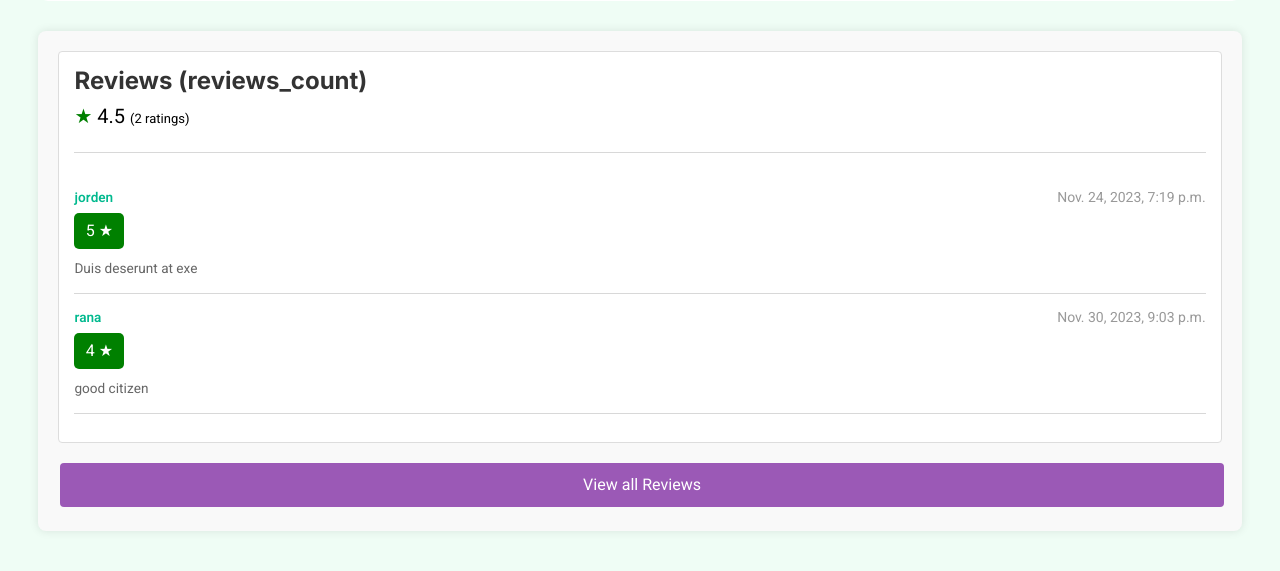
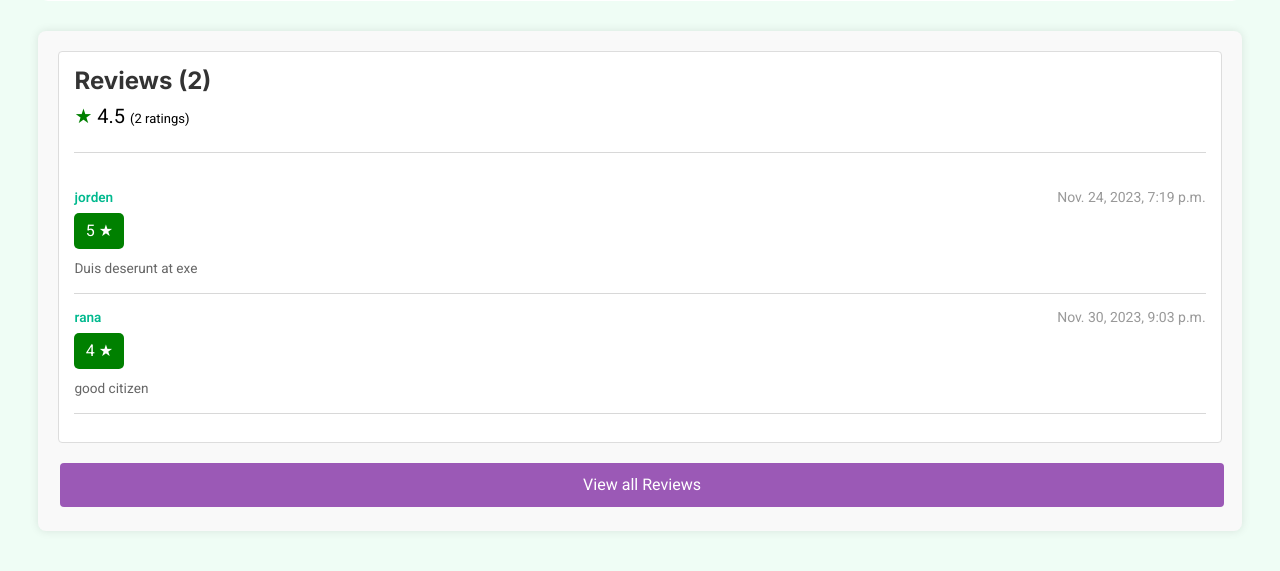
Before and after one commit to malikhunain/Smart-Dormitory, a Django app: page /properties/1/ in a window 1280 px wide. Shown: the part 1705-2276 px from the top of the page. Run offline with Django 4.2, Linux system fonts and the light colour scheme; data comes from the database, SQL or seed files in the repository; some libraries are stand-ins or nearby versions.

Commit message:
bug fix for romm_count

```diff
--- a/smart_dormitory/student/templates/student/property_detail.html
+++ b/smart_dormitory/student/templates/student/property_detail.html
@@ -10,7 +10,7 @@
   <div class="left">
     <div class="header">
       <div class="card-header">
-        <div class="breadcrumbs">United Kingdom / England / Birmingham</div>
+        <div class="breadcrumbs">Pakistan / Punjab / Lahore</div>
 
         <div class="image-gallery">
           <div class="main-image">
@@ -65,7 +65,7 @@
   </div>
   <div class="right">
     <div class="property-rating">
-      <div class="rating-stars">★ 5.0 (8+ reviews)</div>
+      <div class="rating-stars">★ {{student_total_rating_property}} ({{reviews.count}} reviews)</div>
       <hr>
     </div>
     <div class="property-price">
@@ -85,7 +85,7 @@
 <!--Rooms-->
 <div class="rooms">
   <div class="header">
-    <h5>Rooms ()</h5>
+    <h5>Rooms ({{rooms_count}})</h5>
     <hr>
     <div class="filters">
         <select name="stayDuration" id="stayDuration">
@@ -161,7 +161,7 @@
 
 <div class="review-container">
   <div class="review">
-      <h1>Reviews (reviews_count)</h1>
+      <h1>Reviews ({{reviews_count}})</h1>
       <div class="stars" style="display: block;">★ <span style="color: black;">{{student_total_rating_property}} <span style="font-size: 13px;">({{reviews.count}} ratings)</span></span></div>
       <hr>
       <br>
--- a/smart_dormitory/student/views.py
+++ b/smart_dormitory/student/views.py
@@ -192,6 +192,7 @@ def property_detail(request, pk):
 
     student_total_rating_property = reviews.aggregate(Avg('rating'))['rating__avg']
     reviews_count = reviews.count()
+    room_count = Property.objects.get(id=pk).rooms.all().count()
 
 
     context = {
@@ -199,6 +200,7 @@ def property_detail(request, pk):
         'reviews': reviews,
         'student_total_rating_property': student_total_rating_property,
         'reviews_count': reviews_count,
+        'rooms_count' : room_count
     }
     return render(request, 'student/property_detail.html', context)
 
```
